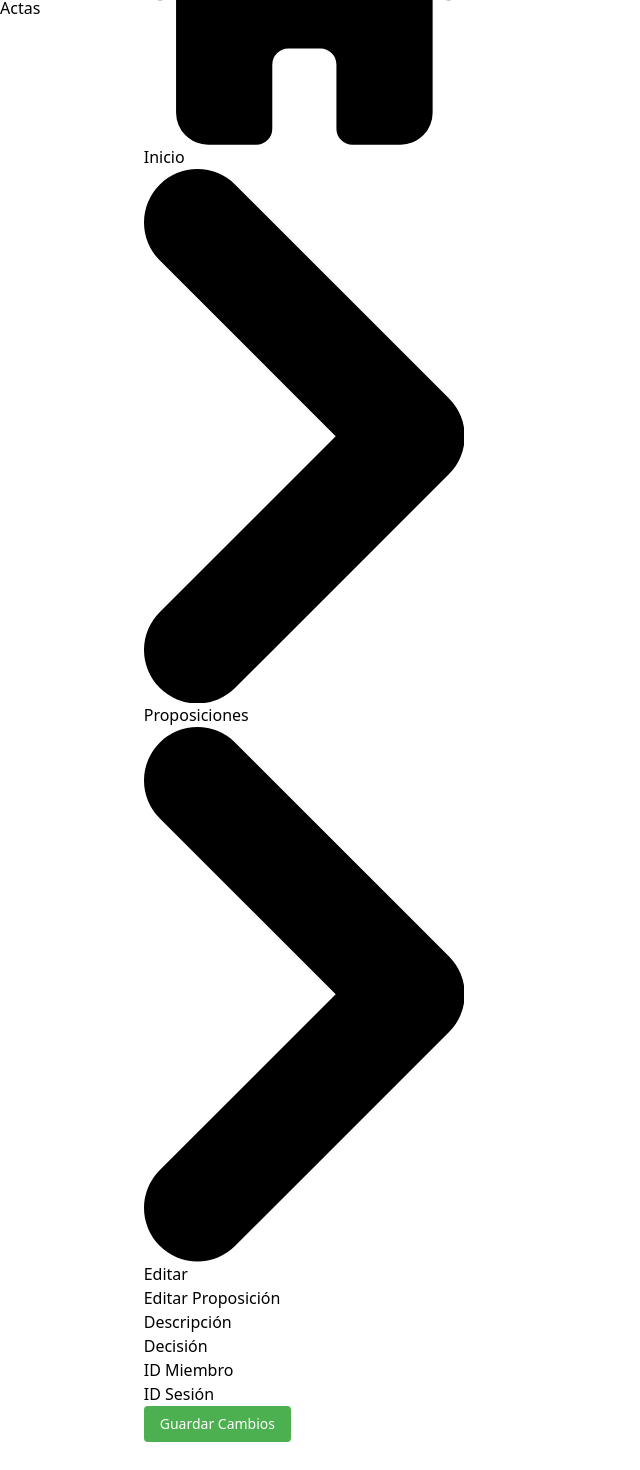
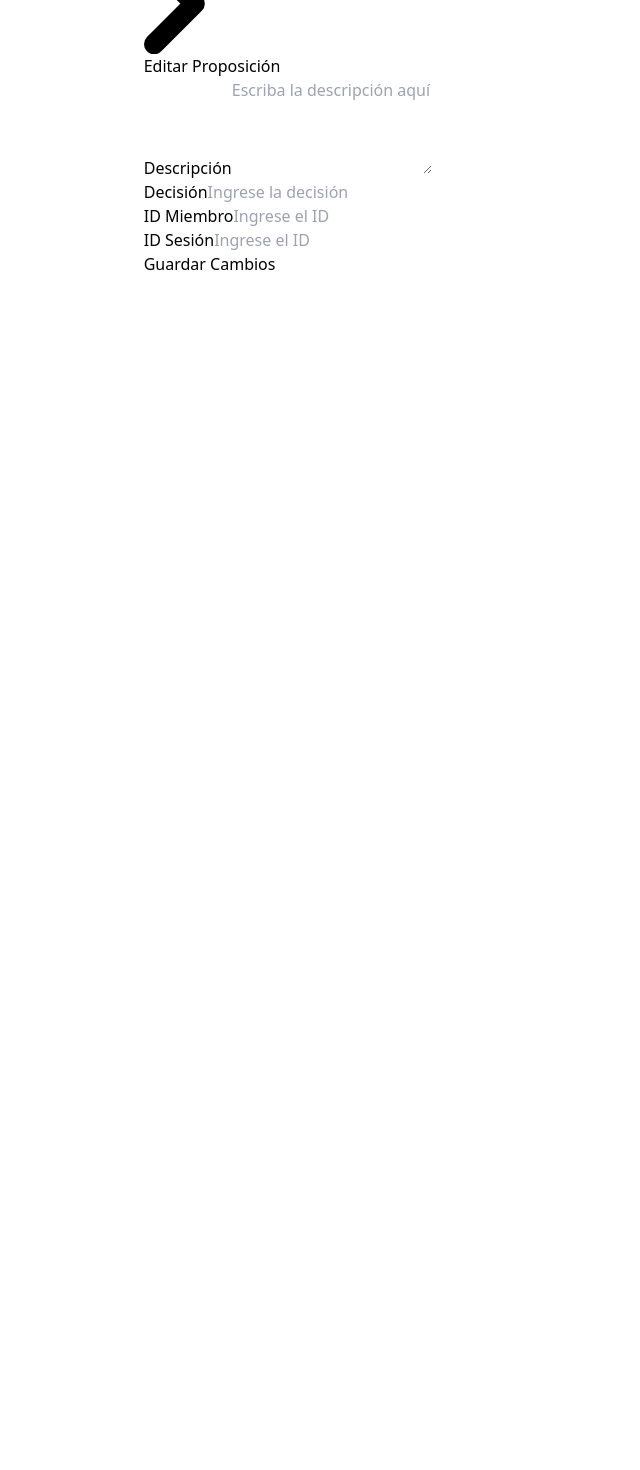
Before and after one commit to ianfer19/Manejo-actas-front, a Vue app: page /proposiciones-editar/1 in a window 1280 px wide. Shown: the part 369-1839 px from the top of the page, without its empty margins (0-640 px from the left). After the commit the page ends 800 px from the top, so only its background shows below. Built offline with nearby package versions, Linux system fonts and the light colour scheme; no server answers; sample sign-in values are in the browser's storage.

Commit message:
7 commit

```diff
--- a/src/views/manejoactas/miembros/MiembrosCrear.vue
+++ b/src/views/manejoactas/miembros/MiembrosCrear.vue
@@ -2,7 +2,9 @@
 import { ref } from 'vue'
 import axios from 'axios'
 import BreadCrumb from '../../../components/BreadCrumb.vue'
+import { useRouter } from 'vue-router'
 
+const router = useRouter()
 const nombre = ref('')
 const cargo = ref('')
 
--- a/src/views/manejoactas/proposiciones/ProposicionesEditar.vue
+++ b/src/views/manejoactas/proposiciones/ProposicionesEditar.vue
@@ -89,42 +89,73 @@ onMounted(() => {
   loadProposicion()
 })
 </script>
-
 <template>
   <div class="flex">
     <div class="flex-grow">
       <main class="p-6">
         <BreadCrumb modulo="Proposiciones" accion="Editar" />
 
-        <h2 class="text-2xl font-bold">Editar Proposición</h2>
-        <div>
-          <label for="descripcion">Descripción</label>
-          <input type="text" v-model="proposicion.DESCRIPCION" />
+        <h2 class="text-2xl font-bold mb-4">Editar Proposición</h2>
+
+        <div class="mb-4">
+          <label for="descripcion" class="form-label">Descripción</label>
+          <textarea
+            v-model="proposicion.DESCRIPCION"
+            id="descripcion"
+            class="form-control"
+            rows="4"
+            placeholder="Escriba la descripción aquí"
+          ></textarea>
         </div>
-        <div>
-          <label for="decision">Decisión</label>
-          <input type="text" v-model="proposicion.DESICION" />
+
+        <div class="row mb-4">
+          <div class="col-md-6">
+            <label for="decision" class="form-label">Decisión</label>
+            <input
+              type="text"
+              v-model="proposicion.DESICION"
+              id="decision"
+              class="form-control"
+              placeholder="Ingrese la decisión"
+            />
+          </div>
+          <div class="col-md-3">
+            <label for="miembroId" class="form-label">ID Miembro</label>
+            <input
+              type="number"
+              v-model="proposicion.MIEMBRO_IDMIEMBRO"
+              id="miembroId"
+              class="form-control"
+              placeholder="Ingrese el ID"
+            />
+          </div>
+          <div class="col-md-3">
+            <label for="sesionId" class="form-label">ID Sesión</label>
+            <input
+              type="number"
+              v-model="proposicion.SESION_IDSESION"
+              id="sesionId"
+              class="form-control"
+              placeholder="Ingrese el ID"
+            />
+          </div>
         </div>
-        <div>
-          <label for="miembroId">ID Miembro</label>
-          <input type="number" v-model="proposicion.MIEMBRO_IDMIEMBRO" />
-        </div>
-        <div>
-          <label for="sesionId">ID Sesión</label>
-          <input type="number" v-model="proposicion.SESION_IDSESION" />
-        </div>
-        <button @click="updateProposicion" class="boton-1">Guardar Cambios</button>
+
+        <button @click="updateProposicion" class="btn btn-primary">Guardar Cambios</button>
       </main>
     </div>
   </div>
 </template>
+
 <style>
-.input-field {
-  padding: 0.5rem;
-  border: 1px solid #ccc;
-  border-radius: 0.25rem;
-  width: 100%;
+.flex {
+  display: flex;
 }
+
+.flex-grow {
+  flex-grow: 1;
+}
+
 .boton-1 {
   background-color: #4caf50;
   color: white;
@@ -133,6 +164,7 @@ onMounted(() => {
   border-radius: 0.25rem;
   cursor: pointer;
 }
+
 .boton-1:hover {
   background-color: #45a049;
 }
--- a/src/views/manejoactas/solicitantes/SolicitantesCrear.vue
+++ b/src/views/manejoactas/solicitantes/SolicitantesCrear.vue
@@ -1,7 +1,9 @@
 <script setup>
 import BreadCrumb from '../../../components/BreadCrumb.vue'
 import { ref } from 'vue'
+import { useRouter } from 'vue-router'
 
+const router = useRouter()
 const nombre = ref('')
 const tipoDeSolicitante = ref('')
 const email = ref('')
@@ -39,7 +41,7 @@ const agregarSolicitante = async () => {
     const result = await response.json()
 
     if (response.ok) {
-      router.push({ name: 'solicitudes-lista' })
+      router.push({ name: 'solicitantes-lista' })
     } else {
       alert(`Error al agregar solicitante: ${result.message}`)
     }
```
